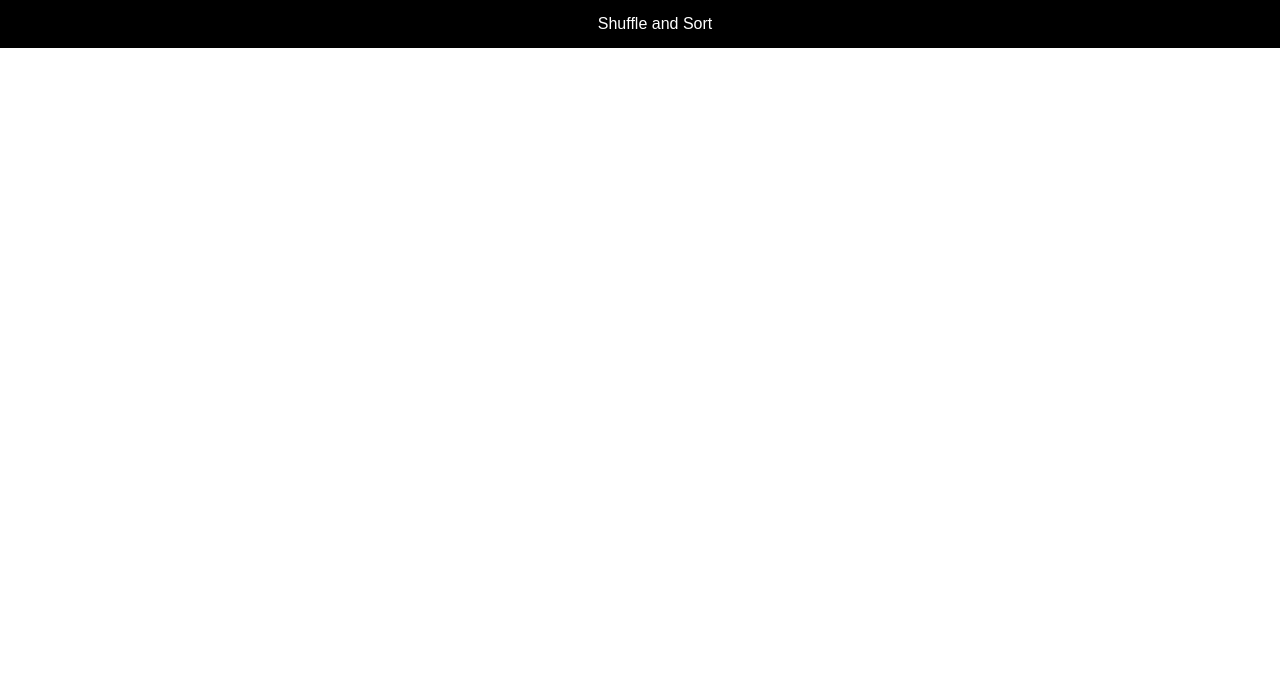
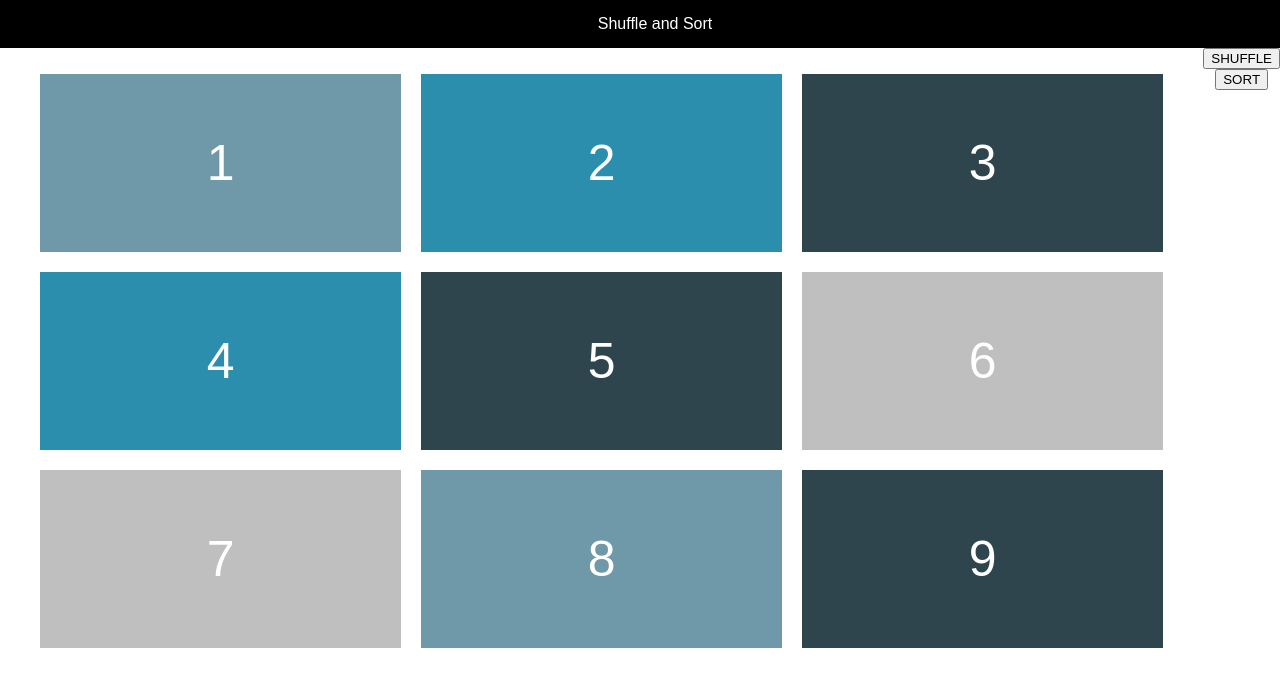
Before and after one commit to jeevan-p/Maersk-coding-challenge, a React (Create React App) app: page / in a window 1280 px wide. Shown: the top 686 px of the page. Built offline with nearby package versions, Linux system fonts and the light colour scheme.

Commit message:
My second commit

```diff
--- a/src/App.js
+++ b/src/App.js
@@ -1,4 +1,7 @@
 import Header from "./Components/Header/Header.jsx";
+import Content from "./Components/Content/Content.jsx";
+import Numbers from "./Components/Numbers/Numbers.jsx";
+import Buttons from "./Components/Buttons/Buttons.jsx";
 import "./styles.scss";
 import content from "./labelData.json";
 
@@ -6,6 +9,10 @@ export default function App() {
   return (
     <div className="App">
       <Header text={content.headerText} />
+      <Content>
+        <Numbers arrayOfNumbers={content.array} />
+        <Buttons />
+      </Content>
     </div>
   );
 }
--- /dev/null
+++ b/src/Components/Buttons/Buttons.jsx
@@ -0,0 +1,14 @@
+// import "./Button.scss";
+
+export default function Content(props) {
+  return (
+    <div className="Buttons">
+      <div>
+        <button>SHUFFLE</button>
+      </div>
+      <div>
+        <button>SORT</button>
+      </div>
+    </div>
+  );
+}
--- /dev/null
+++ b/src/Components/Content/Content.jsx
@@ -0,0 +1,5 @@
+import "./Content.scss";
+
+export default function Content(props) {
+  return <div className="Content">{props.children}</div>;
+}
--- /dev/null
+++ b/src/Components/Content/Content.scss
@@ -0,0 +1,7 @@
+.Content {
+  display: flex;
+  flex-direction: row;
+  .Numbers {
+    flex-grow: 3;
+  }
+}
--- /dev/null
+++ b/src/Components/Numbers/Numbers.jsx
@@ -0,0 +1,29 @@
+import "./Numbers.scss";
+
+const tileColor = [
+  "#6F98A8",
+  "#2B8EAD",
+  "#2F454E",
+  "#2B8EAD",
+  "#2F454E",
+  "#BFBFBF",
+  "#BFBFBF",
+  "#6F98A8",
+  "#2F454E"
+];
+
+export default function Numbers(props) {
+  return (
+    <div className="Numbers">
+      <ul>
+        {props.arrayOfNumbers.map((number, i) => (
+          <li className="numbers-tile" key={i}>
+            <div style={{ backgroundColor: tileColor[number - 1] }}>
+              {number}
+            </div>
+          </li>
+        ))}
+      </ul>
+    </div>
+  );
+}
--- /dev/null
+++ b/src/Components/Numbers/Numbers.scss
@@ -0,0 +1,19 @@
+.Numbers {
+  width: 100%;
+  display: block;
+  ul {
+    list-style-type: none;
+    display: block;
+    padding: 0;
+    li {
+      padding: 10px;
+      width: 30%;
+      display: inline-block;
+      div {
+        padding: 60px 0;
+        color: #ffffff;
+        font-size: 50px;
+      }
+    }
+  }
+}
--- a/src/labelData.json
+++ b/src/labelData.json
@@ -1,3 +1,4 @@
 {
-  "headerText": "Shuffle and Sort"
+  "headerText": "Shuffle and Sort",
+  "array": [1, 2, 3, 4, 5, 6, 7, 8, 9]
 }
--- a/src/styles.scss
+++ b/src/styles.scss
@@ -1,3 +1,5 @@
+$device-pixel: 650px;
+
 body {
   margin: 0;
 }
```
